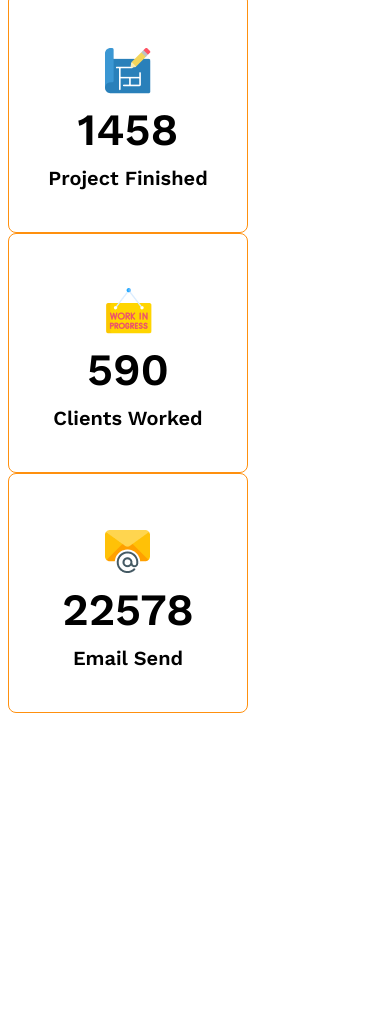
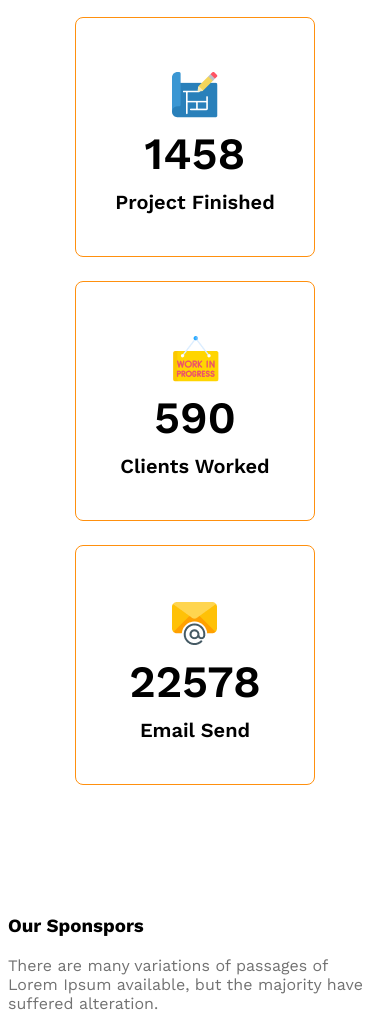
Before and after one commit to yakubbhuiyan05/g3-architects-website, a plain HTML site: page index.html in a window 390 px wide. Shown: the part 3462-4491 px from the top of the page. Before the commit the page ends 4183 px from the top, so only its background shows below. Drawn offline with nearby package versions, Linux system fonts and the light colour scheme.

Commit message:
for the first commit with sponsors part

```diff
--- a/index.html
+++ b/index.html
@@ -85,6 +85,14 @@
                 </div>
             </div>
         </section>
+        <!-- sponsors -->
+         <section class="our-sponsors">
+            <div class="sponsors-info">
+                <h3 class="sponsors-title">Our Sponspors</h3>
+                <p class="sponsors-description text-light-grey">There are many variations of passages of Lorem Ipsum available, but the majority have suffered alteration.</p>
+            </div>
+
+         </section>
     </main>
     <footer>
 
--- a/styles/architects.css
+++ b/styles/architects.css
@@ -158,6 +158,7 @@ main > section{
     font-weight: 600;
     margin-top: 10px;
 }
+/* sponsors styles */
 
 
 
@@ -181,6 +182,10 @@ main > section{
     .team-image-container, .fact-container{
         grid-template-columns: repeat(1, 1fr);
     }
+    .fact-container{
+        justify-items: center;
+        gap: 24px;
+    }
     .our-features{
         margin-left: 20px;
     }
```
